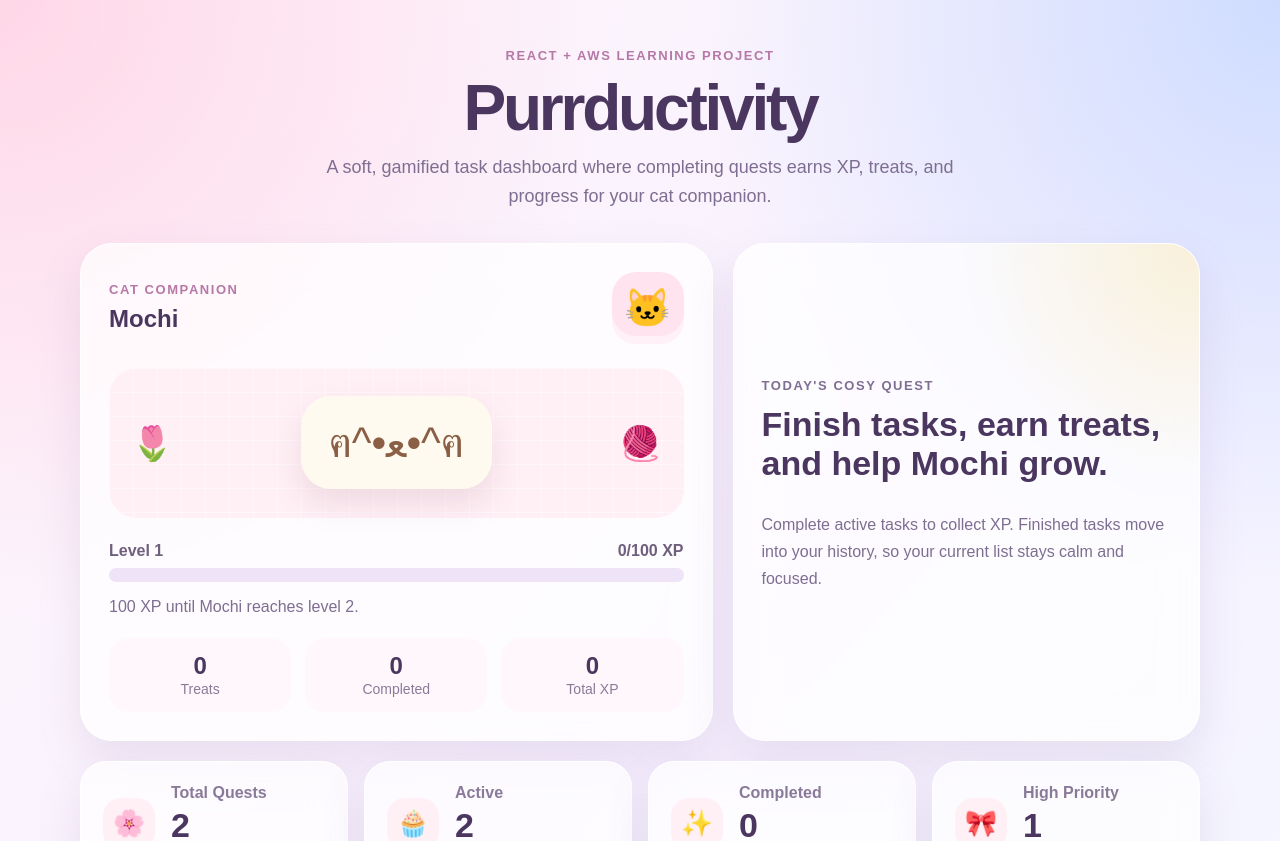
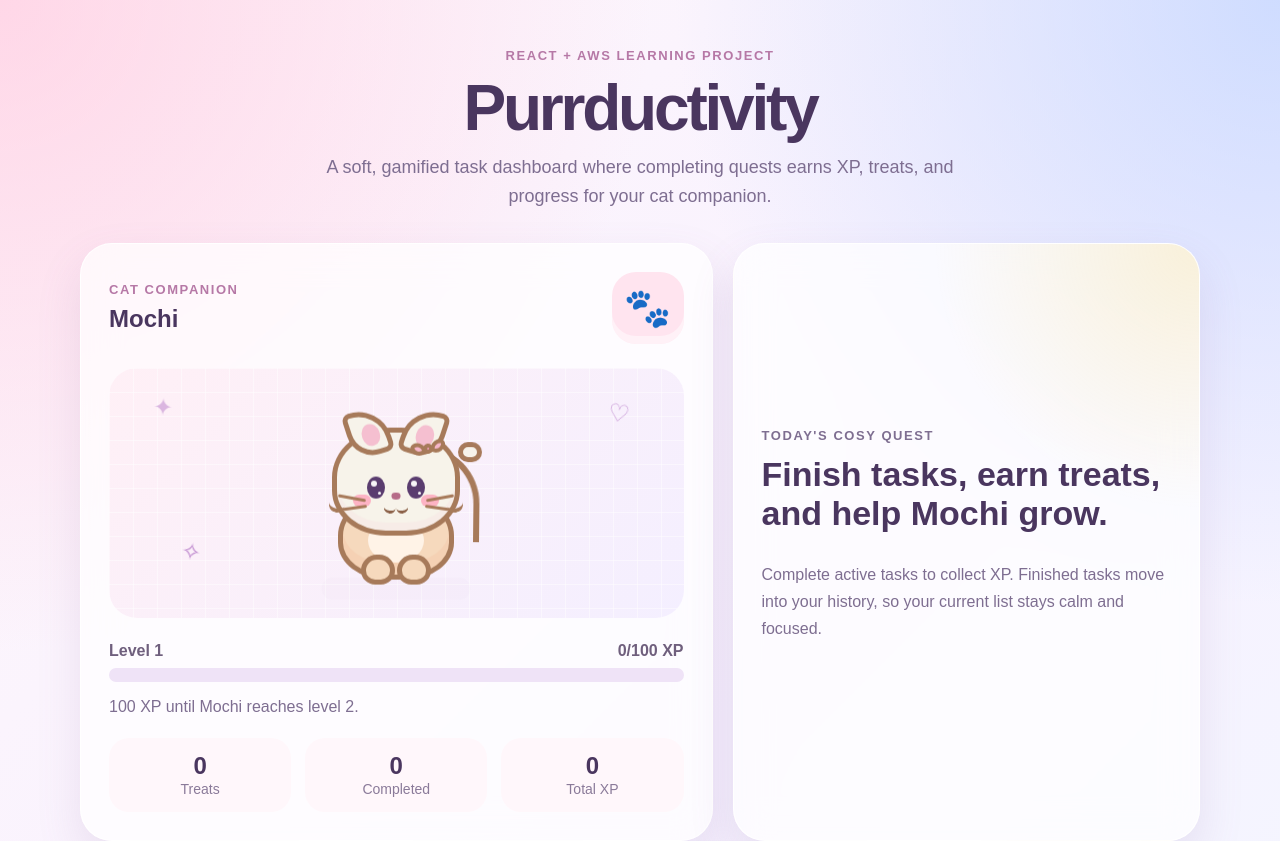
Before and after one commit to anitajiang8/aws-task-dashboard, a React (Vite) app: page / in a window 1280 px wide. Shown: the top 841 px of the page. Built offline with nearby package versions, Linux system fonts and the light colour scheme.

Commit message:
feat(ui): design version 1 of cat mascot to be animated

```diff
--- a/src/App.css
+++ b/src/App.css
@@ -98,31 +98,377 @@ h2 {
 }
 
 .cat-room {
-  display: flex;
-  align-items: center;
-  justify-content: space-between;
-  min-height: 150px;
+  position: relative;
+  min-height: 250px;
   margin: 24px 0;
   padding: 22px;
+  overflow: hidden;
   border-radius: 28px;
   background:
-    linear-gradient(90deg, rgba(255, 255, 255, 0.4) 1px, transparent 1px),
-    linear-gradient(rgba(255, 255, 255, 0.4) 1px, transparent 1px),
-    #fff0f6;
-  background-size: 24px 24px;
+    linear-gradient(90deg, rgba(255, 255, 255, 0.45) 1px, transparent 1px),
+    linear-gradient(rgba(255, 255, 255, 0.45) 1px, transparent 1px),
+    linear-gradient(135deg, #fff0f6, #f4efff);
+  background-size: 24px 24px, 24px 24px, auto;
 }
 
-.cat-character {
-  font-size: 42px;
-  padding: 22px 28px;
-  border-radius: 30px;
-  background: #fffaf0;
-  color: #8a5f46;
-  box-shadow: 0 15px 30px rgba(165, 114, 135, 0.18);
+.floating-sparkle {
+  position: absolute;
+  z-index: 3;
+  color: #c18dd0;
+  font-size: 24px;
+  opacity: 0.8;
+  animation: sparkleFloat 3.2s ease-in-out infinite;
 }
 
-.cat-sticker {
-  font-size: 34px;
+.sparkle-one {
+  top: 28px;
+  left: 44px;
+}
+
+.sparkle-two {
+  top: 40px;
+  right: 54px;
+  animation-delay: 0.6s;
+}
+
+.sparkle-three {
+  bottom: 42px;
+  left: 72px;
+  animation-delay: 1.1s;
+}
+
+.animated-cat {
+  position: absolute;
+  left: 50%;
+  bottom: 18px;
+  width: 230px;
+  height: 190px;
+  transform: translateX(-50%);
+  animation: catFloat 2.8s ease-in-out infinite;
+}
+
+.cat-shadow {
+  position: absolute;
+  left: 50%;
+  bottom: 0;
+  width: 150px;
+  height: 22px;
+  border-radius: 999px;
+  background: rgba(111, 95, 125, 0.12);
+  transform: translateX(-50%);
+  animation: shadowPulse 2.8s ease-in-out infinite;
+}
+
+.cat-tail {
+  position: absolute;
+  right: 32px;
+  bottom: 58px;
+  width: 58px;
+  height: 96px;
+  border: 6px solid #a77a5a;
+  border-left: none;
+  border-bottom: none;
+  border-radius: 0 999px 0 0;
+  transform-origin: bottom left;
+  animation: tailWag 1.8s ease-in-out infinite;
+  background: transparent;
+}
+
+.tail-tip {
+  position: absolute;
+  top: -10px;
+  right: -8px;
+  width: 24px;
+  height: 20px;
+  border-radius: 999px;
+  background: #f7f3ea;
+  border: 5px solid #a77a5a;
+}
+
+.cat-body {
+  position: absolute;
+  left: 50%;
+  bottom: 20px;
+  width: 116px;
+  height: 88px;
+  transform: translateX(-50%);
+  border: 5px solid #a77a5a;
+  border-radius: 50% 50% 42% 42%;
+  background: #f6d9bd;
+  box-shadow: inset 0 -12px 0 rgba(244, 197, 167, 0.42);
+}
+
+.cat-belly {
+  position: absolute;
+  left: 50%;
+  bottom: 12px;
+  width: 56px;
+  height: 44px;
+  border-radius: 50%;
+  background: #fff3e7;
+  transform: translateX(-50%);
+}
+
+.cat-paw {
+  position: absolute;
+  bottom: -10px;
+  width: 34px;
+  height: 30px;
+  border: 5px solid #a77a5a;
+  background: #f6d9bd;
+  border-radius: 18px 18px 16px 16px;
+}
+
+.cat-paw-left {
+  left: 18px;
+}
+
+.cat-paw-right {
+  right: 18px;
+}
+
+.cat-head {
+  position: absolute;
+  left: 50%;
+  top: 18px;
+  width: 128px;
+  height: 108px;
+  transform: translateX(-50%);
+  border: 5px solid #a77a5a;
+  border-radius: 46% 46% 42% 42%;
+  background: #f7f3ea;
+  box-shadow: inset 0 -8px 0 rgba(247, 212, 222, 0.24);
+}
+
+.cat-head::before,
+.cat-head::after {
+  content: "";
+  position: absolute;
+  top: 64px;
+  width: 16px;
+  height: 12px;
+  border-bottom: 4px solid #a77a5a;
+  border-radius: 0 0 10px 10px;
+}
+
+.cat-head::before {
+  left: -8px;
+  transform: rotate(16deg);
+}
+
+.cat-head::after {
+  right: -8px;
+  transform: rotate(-16deg);
+}
+
+.cat-ear {
+  position: absolute;
+  top: -24px;
+  width: 42px;
+  height: 48px;
+  border: 5px solid #a77a5a;
+  background: #f7f3ea;
+}
+
+.cat-ear-left {
+  left: 10px;
+  border-radius: 8px 36px 8px 28px;
+  transform: rotate(-18deg);
+}
+
+.cat-ear-right {
+  right: 10px;
+  border-radius: 36px 8px 28px 8px;
+  transform: rotate(18deg);
+}
+
+.cat-ear-inner {
+  position: absolute;
+  left: 9px;
+  top: 11px;
+  width: 18px;
+  height: 22px;
+  border-radius: 50% 50% 46% 46%;
+  background: #f5bfd0;
+}
+
+.cat-bow {
+  position: absolute;
+  top: 2px;
+  right: 10px;
+  width: 34px;
+  height: 26px;
+  transform: rotate(-10deg);
+  z-index: 2;
+}
+
+.bow-left,
+.bow-right {
+  position: absolute;
+  top: 6px;
+  width: 14px;
+  height: 14px;
+  background: #f6b7cb;
+  border: 4px solid #a77a5a;
+  border-radius: 6px 12px 6px 12px;
+}
+
+.bow-left {
+  left: 0;
+  transform: rotate(-18deg);
+}
+
+.bow-right {
+  right: 0;
+  transform: rotate(18deg) scaleX(-1);
+}
+
+.bow-center {
+  position: absolute;
+  left: 50%;
+  top: 9px;
+  width: 10px;
+  height: 10px;
+  border-radius: 50%;
+  background: #f09db9;
+  border: 4px solid #a77a5a;
+  transform: translateX(-50%);
+}
+
+.cat-face {
+  position: relative;
+  width: 100%;
+  height: 100%;
+}
+
+.cat-eye {
+  position: absolute;
+  top: 44px;
+  width: 18px;
+  height: 22px;
+  border-radius: 50%;
+  background: #5a3c6f;
+  animation: blink 4s ease-in-out infinite;
+  overflow: hidden;
+}
+
+.cat-eye-left {
+  left: 30px;
+}
+
+.cat-eye-right {
+  right: 30px;
+}
+
+.eye-sparkle {
+  position: absolute;
+  background: white;
+  border-radius: 50%;
+  opacity: 0.95;
+}
+
+.eye-sparkle-large {
+  top: 4px;
+  left: 4px;
+  width: 6px;
+  height: 6px;
+}
+
+.eye-sparkle-small {
+  bottom: 4px;
+  right: 4px;
+  width: 3px;
+  height: 3px;
+}
+
+.cat-cheek {
+  position: absolute;
+  top: 62px;
+  width: 18px;
+  height: 12px;
+  border-radius: 999px;
+  background: rgba(255, 154, 181, 0.72);
+}
+
+.cat-cheek-left {
+  left: 16px;
+}
+
+.cat-cheek-right {
+  right: 16px;
+}
+
+.cat-nose {
+  position: absolute;
+  left: 50%;
+  top: 60px;
+  width: 9px;
+  height: 7px;
+  border-radius: 50% 50% 60% 60%;
+  background: #b66b88;
+  transform: translateX(-50%);
+}
+
+.cat-mouth {
+  position: absolute;
+  left: 50%;
+  top: 68px;
+  width: 26px;
+  height: 12px;
+  transform: translateX(-50%);
+}
+
+.cat-mouth::before,
+.cat-mouth::after {
+  content: "";
+  position: absolute;
+  top: 0;
+  width: 12px;
+  height: 10px;
+  border-bottom: 3px solid #8a5f46;
+  border-radius: 0 0 12px 12px;
+}
+
+.cat-mouth::before {
+  left: 1px;
+  transform: rotate(8deg);
+}
+
+.cat-mouth::after {
+  right: 1px;
+  transform: rotate(-8deg);
+}
+
+.cat-whisker {
+  position: absolute;
+  width: 28px;
+  height: 3px;
+  border-radius: 999px;
+  background: #a77a5a;
+}
+
+.cat-whisker-left-one {
+  left: 1px;
+  top: 64px;
+  transform: rotate(10deg);
+}
+
+.cat-whisker-left-two {
+  left: 2px;
+  top: 74px;
+  transform: rotate(-8deg);
+}
+
+.cat-whisker-right-one {
+  right: 1px;
+  top: 64px;
+  transform: rotate(-10deg);
+}
+
+.cat-whisker-right-two {
+  right: 2px;
+  top: 74px;
+  transform: rotate(8deg);
 }
 
 .xp-section {
@@ -465,6 +811,67 @@ h2 {
   margin: 0;
 }
 
+@keyframes catFloat {
+  0%,
+  100% {
+    transform: translateX(-50%) translateY(0);
+  }
+
+  50% {
+    transform: translateX(-50%) translateY(-7px);
+  }
+}
+
+@keyframes shadowPulse {
+  0%,
+  100% {
+    transform: translateX(-50%) scaleX(1);
+    opacity: 0.16;
+  }
+
+  50% {
+    transform: translateX(-50%) scaleX(0.86);
+    opacity: 0.08;
+  }
+}
+
+@keyframes blink {
+  0%,
+  88%,
+  100% {
+    transform: scaleY(1);
+  }
+
+  92%,
+  96% {
+    transform: scaleY(0.14);
+  }
+}
+
+@keyframes tailWag {
+  0%,
+  100% {
+    transform: rotate(-8deg);
+  }
+
+  50% {
+    transform: rotate(10deg);
+  }
+}
+
+@keyframes sparkleFloat {
+  0%,
+  100% {
+    transform: translateY(0) rotate(0deg);
+    opacity: 0.45;
+  }
+
+  50% {
+    transform: translateY(-10px) rotate(12deg);
+    opacity: 1;
+  }
+}
+
 @media (max-width: 900px) {
   .hero-grid,
   .stats-grid,
@@ -486,4 +893,19 @@ h2 {
   .task-actions {
     justify-content: flex-start;
   }
+
+  .animated-cat {
+    transform: translateX(-50%) scale(0.9);
+  }
+
+  @keyframes catFloat {
+    0%,
+    100% {
+      transform: translateX(-50%) scale(0.9) translateY(0);
+    }
+
+    50% {
+      transform: translateX(-50%) scale(0.9) translateY(-7px);
+    }
+  }
 }
--- a/src/components/CatCompanion.jsx
+++ b/src/components/CatCompanion.jsx
@@ -12,15 +12,72 @@ function CatCompanion({ catProfile, completedTaskCount }) {
           <h2>{catProfile.catName}</h2>
         </div>
 
-        <div className="cat-avatar" aria-label="Cute cat avatar">
-          🐱
+        <div className="cat-avatar" aria-label="Cute cat icon">
+          🐾
         </div>
       </div>
 
       <div className="cat-room">
-        <div className="cat-sticker">🌷</div>
-        <div className="cat-character">ฅ^•ﻌ•^ฅ</div>
-        <div className="cat-sticker">🧶</div>
+        <span className="floating-sparkle sparkle-one">✦</span>
+        <span className="floating-sparkle sparkle-two">♡</span>
+        <span className="floating-sparkle sparkle-three">✧</span>
+
+        <div
+          className="animated-cat"
+          role="img"
+          aria-label="Animated pastel cat companion"
+        >
+          <div className="cat-shadow"></div>
+
+          <div className="cat-tail">
+            <div className="tail-tip"></div>
+          </div>
+
+          <div className="cat-body">
+            <div className="cat-belly"></div>
+            <div className="cat-paw cat-paw-left"></div>
+            <div className="cat-paw cat-paw-right"></div>
+          </div>
+
+          <div className="cat-head">
+            <div className="cat-ear cat-ear-left">
+              <div className="cat-ear-inner"></div>
+            </div>
+
+            <div className="cat-ear cat-ear-right">
+              <div className="cat-ear-inner"></div>
+            </div>
+
+            <div className="cat-bow">
+              <span className="bow-left"></span>
+              <span className="bow-center"></span>
+              <span className="bow-right"></span>
+            </div>
+
+            <div className="cat-face">
+              <div className="cat-eye cat-eye-left">
+                <span className="eye-sparkle eye-sparkle-large"></span>
+                <span className="eye-sparkle eye-sparkle-small"></span>
+              </div>
+
+              <div className="cat-eye cat-eye-right">
+                <span className="eye-sparkle eye-sparkle-large"></span>
+                <span className="eye-sparkle eye-sparkle-small"></span>
+              </div>
+
+              <div className="cat-cheek cat-cheek-left"></div>
+              <div className="cat-cheek cat-cheek-right"></div>
+
+              <div className="cat-nose"></div>
+              <div className="cat-mouth"></div>
+
+              <div className="cat-whisker cat-whisker-left-one"></div>
+              <div className="cat-whisker cat-whisker-left-two"></div>
+              <div className="cat-whisker cat-whisker-right-one"></div>
+              <div className="cat-whisker cat-whisker-right-two"></div>
+            </div>
+          </div>
+        </div>
       </div>
 
       <div className="xp-section">
```
